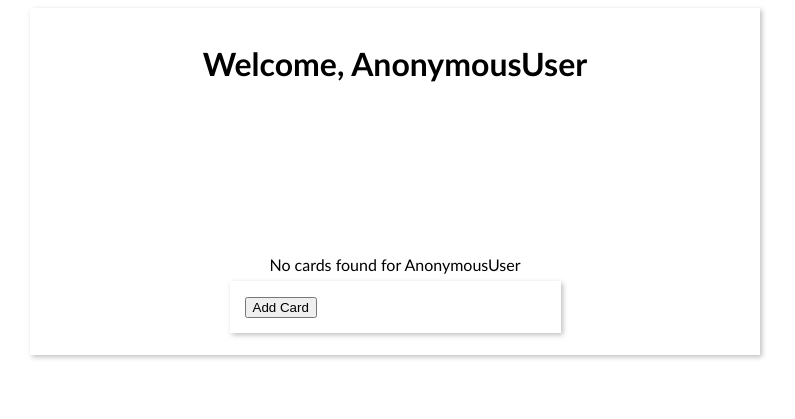
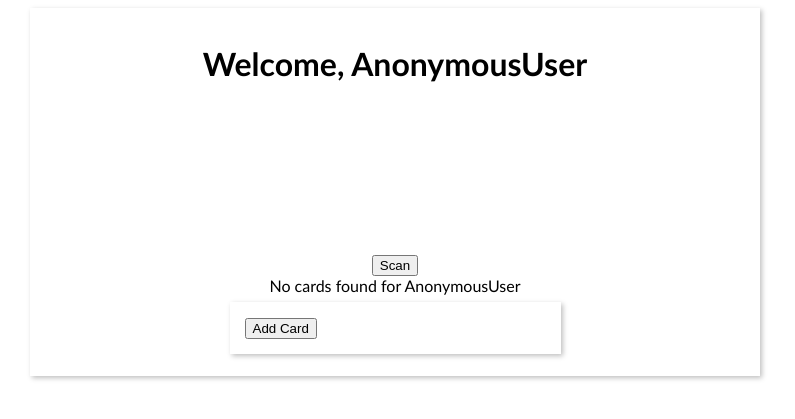
Before and after one commit to ahuyen/watermark, a Django app: page /profile in a window 1280 px wide. Shown: the top 419 px of the page, without its empty margins (245-1040 px from the left). Run offline with Django 3.2, Linux system fonts and the light colour scheme; some libraries are stand-ins or nearby versions.

Commit message:
Add scanner to profile page.

```diff
--- a/cards/templates/cards/profile.html
+++ b/cards/templates/cards/profile.html
@@ -1,5 +1,4 @@
-{% extends 'cards/base.html' %}
-{% block style %}
+{% extends 'cards/base.html' %} {% block style %}
 <style>
     .card-container {
         display: flex;
@@ -19,10 +18,11 @@
         margin: 1%
     }
 </style>
-{% endblock %}
-{% block content %}
+{% endblock %} {% block content %}
 <h1>Welcome, {{ user }}</h1>
-<video id="scan-view"></video>
+<video id="scan-view">
+</video>
+<button id="scan-button" onclick="launch_instascan()" disabled>Scan</button>
 {% if view.get_cards %}
 <div class="card-container">
     {% for card in view.get_cards %}
@@ -49,17 +49,22 @@
 <div class="card shadow">
     <button onclick="createCard()">Add Card</button>
 </div>
-{% endif %}
-{% endblock %}
-{% block scripts %}
+{% endif %} {% endblock %} {% block scripts %}
 
 <script>
     let user = "{{ user }}"
     function instascan_ready() {
         console.log("Instascan ready!")
-        let scanner = new Instascan.Scanner({ video: document.getElementById('scan-view') });
+        document.querySelector("#scan-button").disabled = false
+    }
+    function launch_instascan() {
+        let options = {
+            video: document.getElementById('scan-view'),
+            backgroundScan: false
+        }
+        let scanner = new Instascan.Scanner(options);
         scanner.addListener('scan', function (content) {
-          console.log(content);
+            alert(content)
         });
         Instascan.Camera.getCameras().then(function (cameras) {
             if (cameras.length > 0) {
@@ -71,10 +76,8 @@
             console.error(e);
         });
     }
-</script>
-{% load static %}
+</script> {% load static %}
 <script src="{% static 'cards/scripts/cookie.js' %}"></script>
 <script src="{% static 'cards/scripts/qrcode.js' %}"></script>
 <script src="{% static 'cards/scripts/profile.js' %}"></script>
-<script onload="instascan_ready()" src="{% static 'cards/scripts/instascan.min.js' %}"></script>
-{% endblock %}
+<script onload="instascan_ready()" src="{% static 'cards/scripts/instascan.min.js' %}"></script> {% endblock %}
```
Lines whose indentation alone changed are shown as unchanged.
